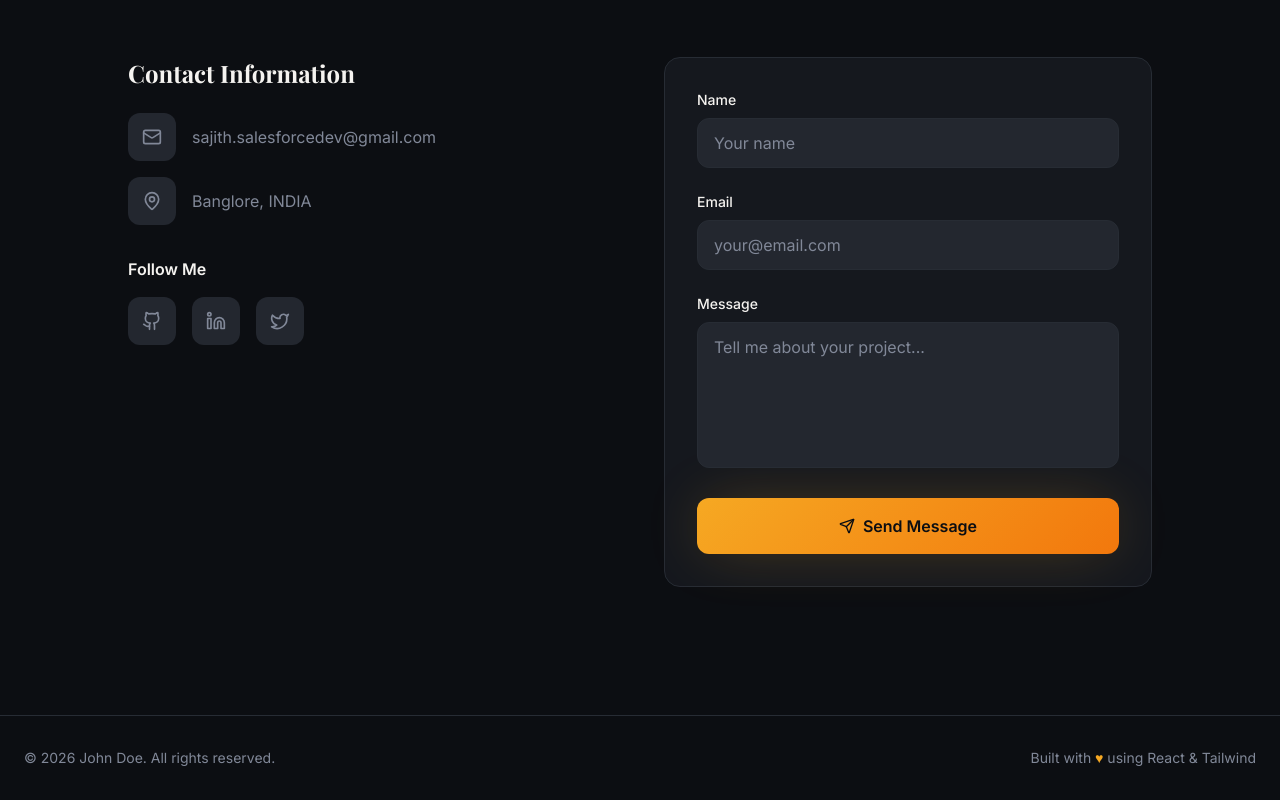
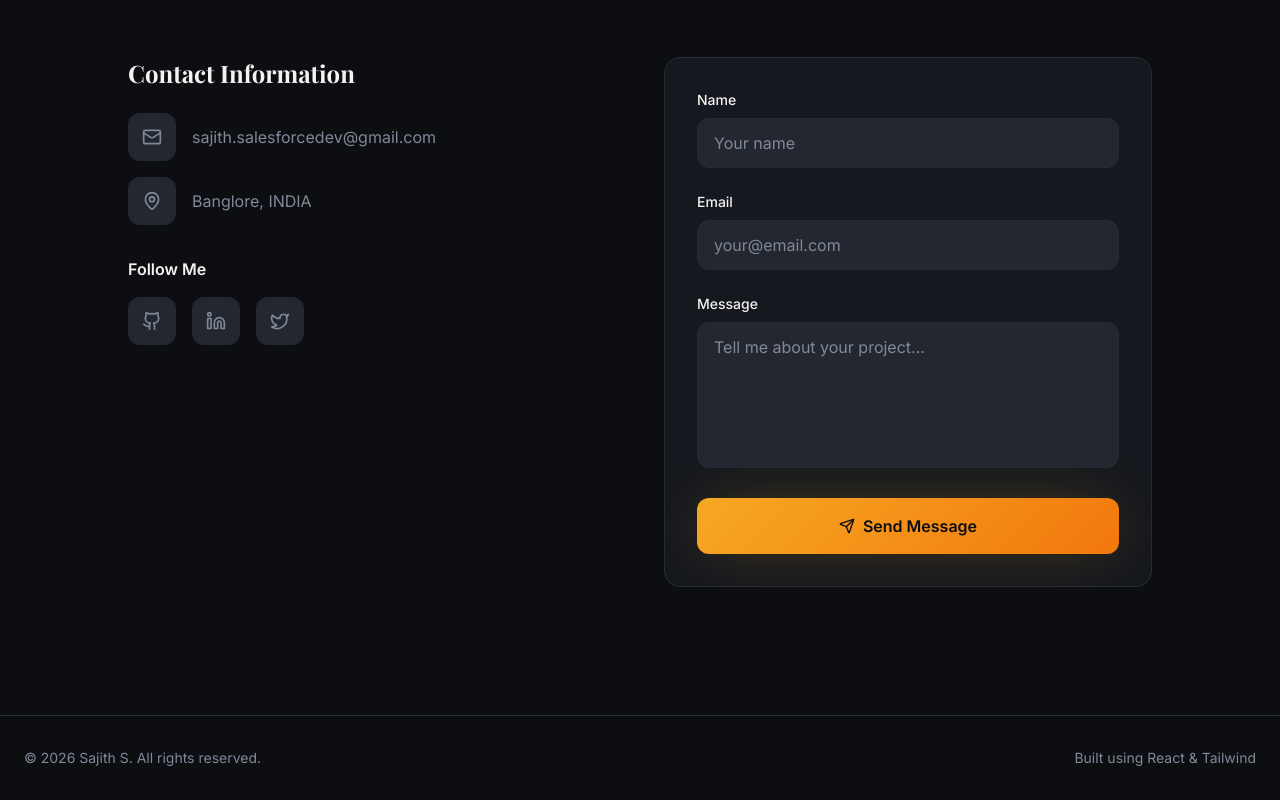
Before and after one commit to SAJITH-S-DEV/Portfolio, a React (Vite) app: page / in a window 1280 px wide. Shown: the part 3069-3869 px from the top of the page. Built offline with nearby package versions, Linux system fonts and the light colour scheme.

Commit message:
Updated footer and content

```diff
--- a/src/components/Footer.tsx
+++ b/src/components/Footer.tsx
@@ -3,11 +3,18 @@ const Footer = () => {
         <footer className="py-8 border-t border-border bg-background">
             <div className="container px-6 mx-auto">
                 <div className="flex flex-col md:flex-row items-center justify-between gap-4">
-                    <p className="text-muted-foreground text-sm">© {new Date().getFullYear()} John Doe. All rights reserved.</p>
-                    <p className="text-muted-foreground text-sm">Built with <span className="text-primary">♥</span> using React & Tailwind</p>
+                    {/* Updated Name to Sajith S. */}
+                    <p className="text-muted-foreground text-sm">
+                        © {new Date().getFullYear()} Sajith S. All rights reserved.
+                    </p>
+
+                    <p className="text-muted-foreground text-sm">
+                        Built<span className="text-primary"></span> using React & Tailwind
+                    </p>
                 </div>
             </div>
         </footer>
     );
 };
+
 export default Footer;
```
